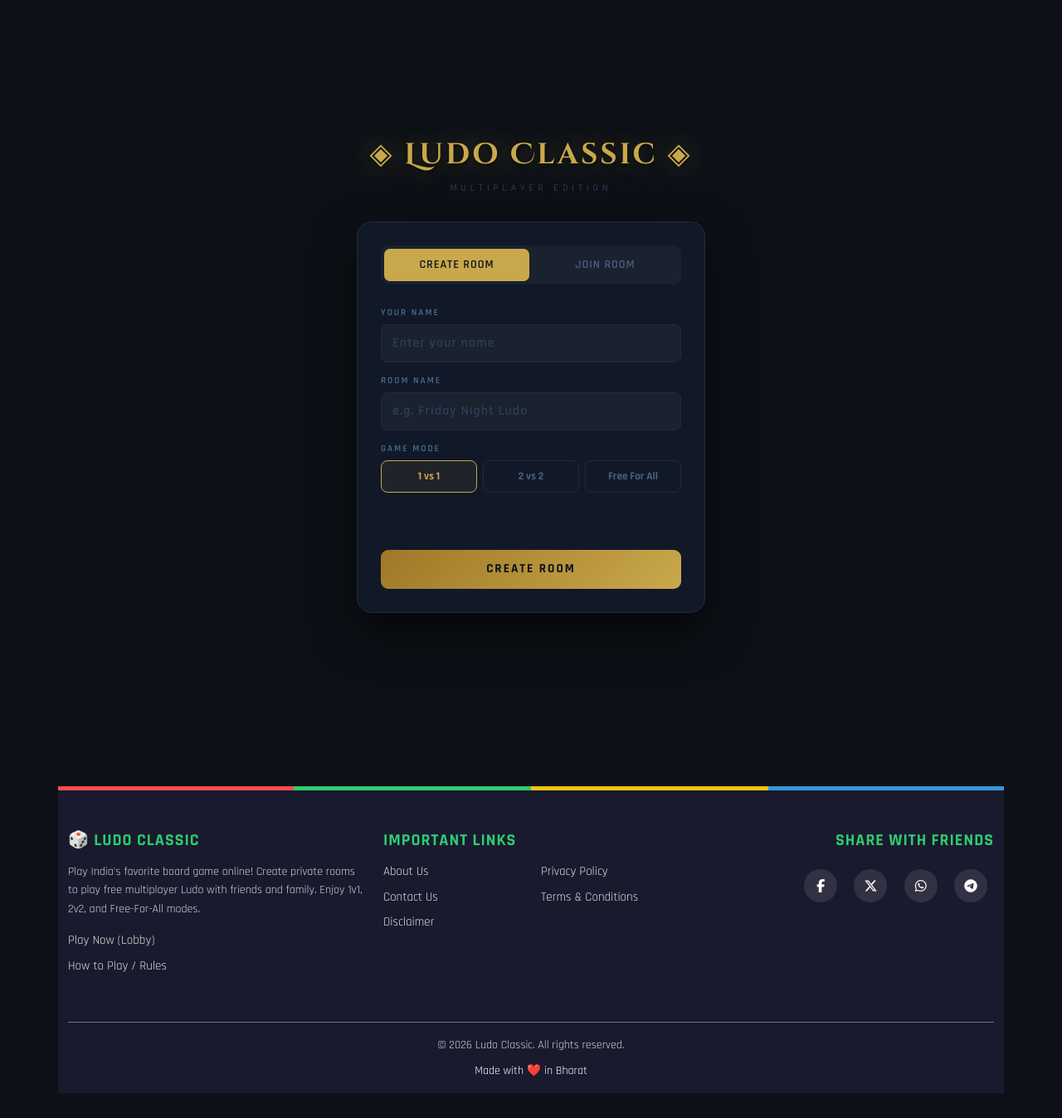
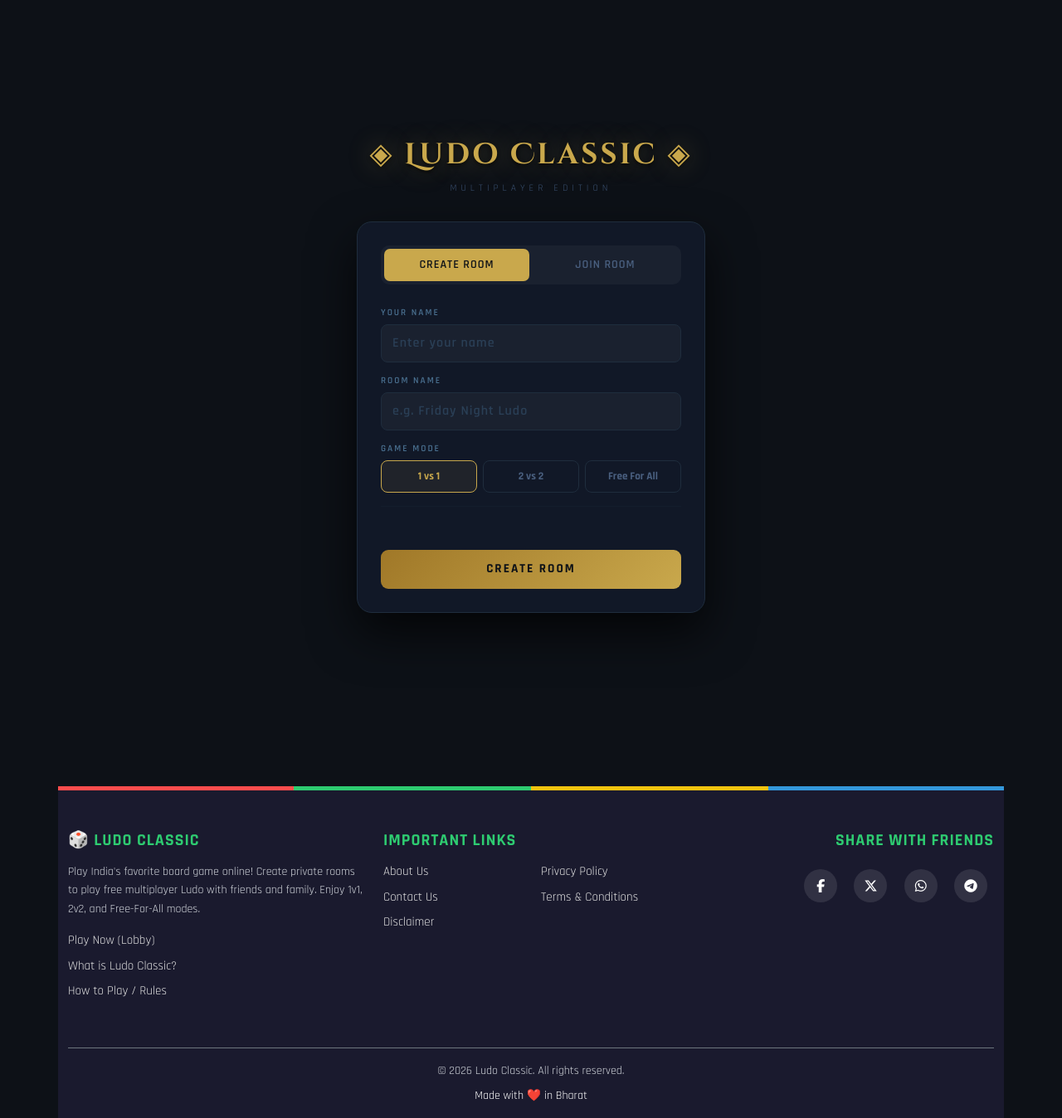
Before and after one commit to ludo-classic/ludo-classic.github.io, a Jekyll site: the page built from index.html, in a window 1280 px wide. Shown: the whole page at 83% size. Built offline with Jekyll 4.4.1, drawn with Linux system fonts in a browser that asks for light colours; comment, search, counter and statistics services are not loaded; before the commit the page ends 1318 px from its top, so only the background shows below that.

Commit message:
Update footer.html

```diff
--- a/_includes/footer.html
+++ b/_includes/footer.html
@@ -57,6 +57,7 @@
         <h5 class="footer-heading">🎲 Ludo Classic</h5>
         <p class="small footer-text-light mb-3">Play India's favorite board game online! Create private rooms to play free multiplayer Ludo with friends and family. Enjoy 1v1, 2v2, and Free-For-All modes.</p>
         <a href="/" class="ludo-footer-link">Play Now (Lobby)</a>
+        <a href="/what-is-ludo.html" class="ludo-footer-link">What is Ludo Classic?</a>
         <a href="/rules.html" class="ludo-footer-link">How to Play / Rules</a>
       </div>
 
```
